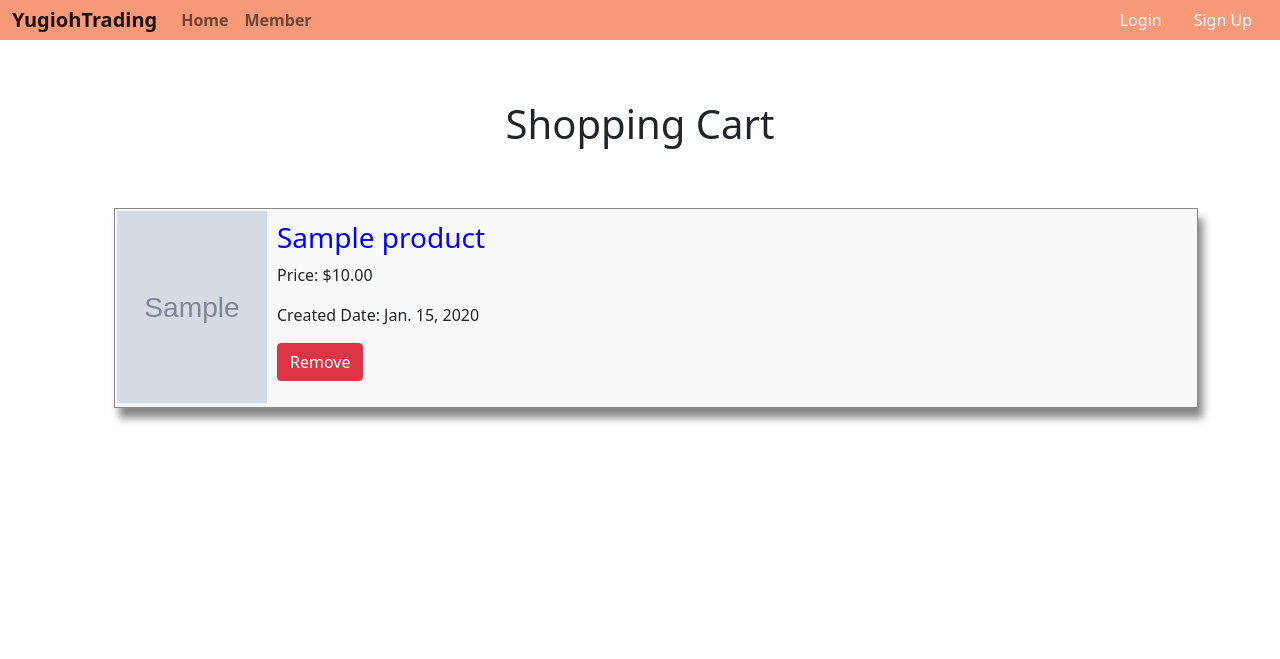
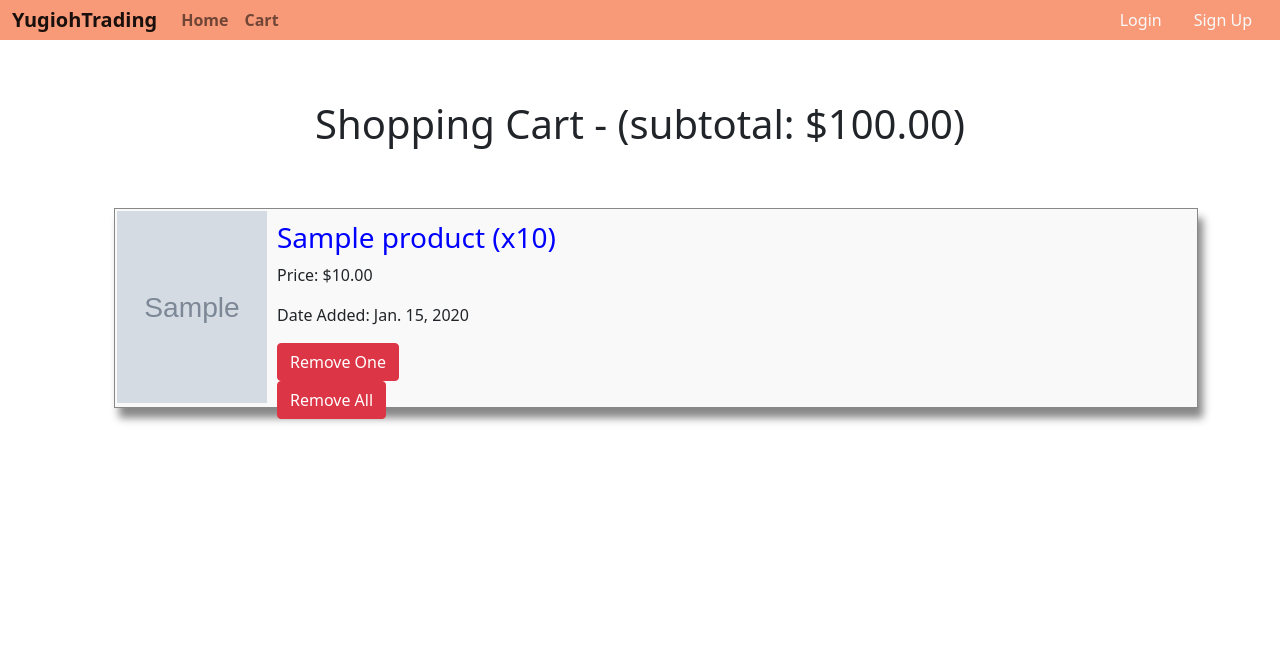
Before and after one commit to shinchri/Trading-Card, a Django app: page /shopping-cart/1/ in a window 1280 px wide. Shown: the top 659 px of the page. Run offline with Django 4.2, Linux system fonts and the light colour scheme; tables that the repository leaves empty hold one stand-in row (values such as "Sample post"); grey boxes marked "Sample" are stand-in pictures; some libraries are stand-ins or nearby versions.

Commit message:
feat: Add quantity to order and retrieve quantity and subtotal and display in shopping cart template

```diff
--- a/src/main/admin.py
+++ b/src/main/admin.py
@@ -24,4 +24,4 @@ class CartAdmin(admin.ModelAdmin):
 
 @admin.register(Order)
 class OrderAdmin(admin.ModelAdmin):
-  list_display = ('id', 'product', 'cart', 'price', 'created_date')
+  list_display = ('id', 'product', 'cart', 'quantity', 'price', 'created_date')
--- a/src/main/models.py
+++ b/src/main/models.py
@@ -24,6 +24,7 @@ class Cart(models.Model):
 class Order(models.Model):
   product = models.ForeignKey(to=Product, on_delete=models.PROTECT)
   cart = models.ForeignKey(to=Cart, on_delete=models.CASCADE)
+  quantity = models.IntegerField(max_length=5, blank=True, default=1)
   price = models.DecimalField(max_digits=6,decimal_places=2, blank=True)
   created_date = models.DateField(auto_now_add=True)
 
--- a/src/main/urls.py
+++ b/src/main/urls.py
@@ -9,5 +9,5 @@ urlpatterns = [
     path('products/<int:id>/', ProductDetailView.as_view(), name="product-detail"),
     path('products/<int:id>/add-cart/', ProductAddCartView.as_view(), name="product-add-cart"),
     path('shopping-cart/<int:id>/', ShoppingCartView.as_view(), name="shopping-cart"),
-    path('remove-order/<int:id>/', OrderRemove.as_view(), name='remove-order')
+    path('remove-order/<int:id>/<int:type>', OrderRemove.as_view(), name='remove-order')
 ]
--- a/src/main/views.py
+++ b/src/main/views.py
@@ -40,7 +40,12 @@ class ProductAddCartView(View):
     cart = get_object_or_404(Cart, user=request.user)
 
     # Create order
-    Order.objects.create(product=product, cart=cart, price=product.price)
+    try:
+      order = Order.objects.get(product=product)
+      order.quantity = order.quantity + 1
+      order.save()
+    except Order.DoesNotExist:
+      Order.objects.create(product=product, cart=cart, price=product.price)
 
     messages.success(request, f'{product.name} was added to the Shopping Cart.')
 
@@ -52,11 +57,18 @@ class ShoppingCartView(generic.TemplateView):
   def get_context_data(self, **kwargs):
     context = super(ShoppingCartView, self).get_context_data(**kwargs)
 
+    # Retreive card
     cart_id = kwargs.get('id')
+    cart = Cart.objects.get(id=cart_id)
+    subtotal = 0
 
-    cart = Cart.objects.get(id=cart_id)
+    for order in cart.order_set.all():
+      price = order.price
+      qty = order.quantity
+      subtotal += (price * qty)
 
     context['cart'] = cart
+    context['subtotal'] = subtotal
 
     return context
 
@@ -67,12 +79,21 @@ class OrderRemove(View):
     cart = Cart.objects.get(user=user)
 
     order_id = kwargs.get('id')
+    type = kwargs.get('type')
 
     instance = Order.objects.get(id=order_id)
     product_name = instance.product.name
-    instance.delete()
 
+    if type == 1 and instance.quantity > 1:
+      # delete one item
+      instance.quantity = instance.quantity - 1
+      instance.save()
 
-    messages.success(request, f'{product_name} was removed from Shopping Cart.')
+      messages.success(request, f'1 {product_name} was removed from Shopping Cart.')
+
+    else:
+      instance.delete()
+
+      messages.success(request, f'All {product_name} was removed from Shopping Cart.')
 
     return redirect('main:shopping-cart', id=cart.id)
--- a/src/templates/partials/nav.html
+++ b/src/templates/partials/nav.html
@@ -15,7 +15,7 @@
           <a class="nav-link" href="{% url 'main:home' %}">Home</a>
         </li>
         <li class="nav-item">
-          <a class="nav-link" href="">Member</a>
+          <a class="nav-link" href="{% url 'main:shopping-cart' id=request.user.cart.id %}">Cart</a>
         </li>
       </ul>
     </div>
--- a/src/templates/shopping-cart.html
+++ b/src/templates/shopping-cart.html
@@ -9,7 +9,7 @@
 <!-- Body -->
 {% block body %}
 <section class="home-section">
-  <h1 class="text-center home-heading">Shopping Cart</h1>
+  <h1 class="text-center home-heading">Shopping Cart - (subtotal: ${{subtotal}})</h1>
 
   <ul class="shopping-list">
   {% for item in cart.order_set.all %}
@@ -21,15 +21,20 @@
       </div>
       <div class='shopping-item-right'>
         <a href="{% url "main:product-detail" id=item.product.id %}">
-          <h3>{{ item.product.name }}</h3>
+          <h3>{{ item.product.name }} (x{{item.quantity}})</h3>
         </a>
         <p>Price: ${{ item.price }}</p>
-        <p>Created Date: {{ item.created_date }}</p>
-        <!--<button id="{{ item.id }}" value="{{ item.product.name }}" class="btn btn-danger">Remove</button>-->
-        <form action="{% url 'main:remove-order' id=item.id %}" method="post">
-          {% csrf_token %}
-          <input type="submit" value="Remove" class="btn btn-danger" />
-        </form>
+        <p>Date Added: {{ item.created_date }}</p>
+        <div class="submit-button">
+          <form class="first-button" action="{% url 'main:remove-order' id=item.id type=1%}" method="post">
+            {% csrf_token %}
+            <input type="submit" value="Remove One" class="btn btn-danger" />
+          </form>
+          <form class="second-button" action="{% url 'main:remove-order' id=item.id type=2%}" method="post">
+            {% csrf_token %}
+            <input type="submit" value="Remove All" class="btn btn-danger" />
+          </form>
+        </div>
       </div>
 
     </li>
```
Also changed, not shown: src/main/migrations/0004_order_quantity.py (added).
